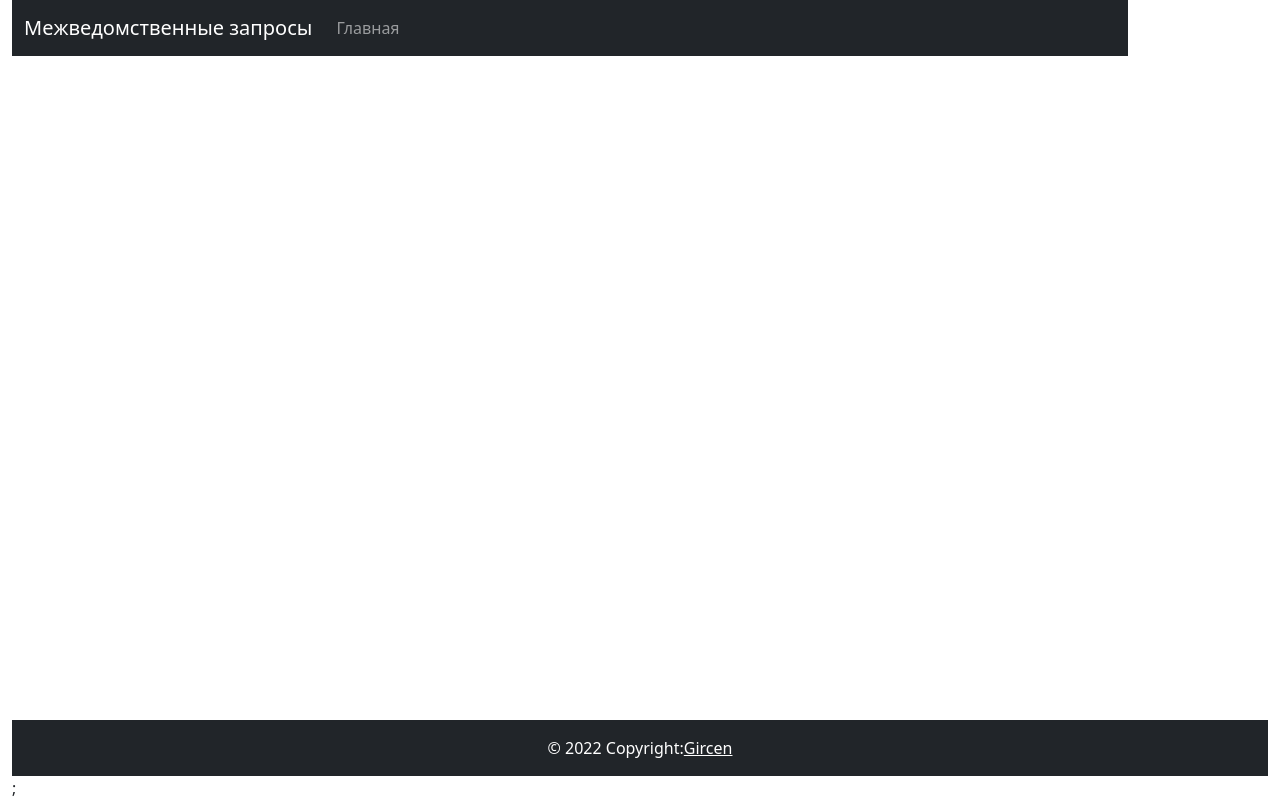
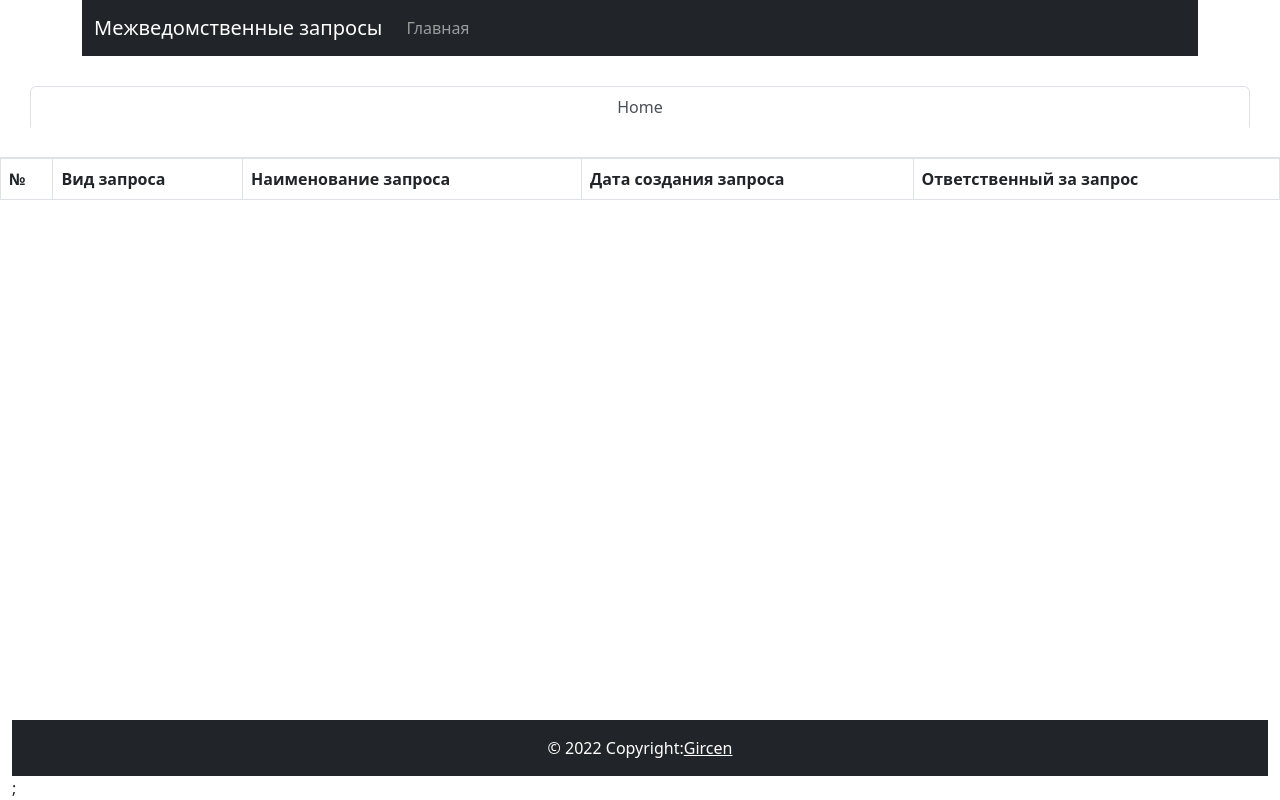
Before and after one commit to Gircen/nu, a React (Create React App) app: page / in a window 1280 px wide. Built offline with nearby package versions, Linux system fonts and the light colour scheme.

Commit message:
add table

```diff
--- a/src/App.js
+++ b/src/App.js
@@ -4,6 +4,8 @@ import {getUrlVars, route} from "./routing/routing";
 import Header from "./header/js/header";
 import Footer from "./footer/js/footer"
 import './App.css';
+import MainTab from "./tabs/MainTabs";
+import Container from "react-bootstrap/Container";
 
 function App() {
   window.onload = function() {
@@ -14,10 +16,8 @@ function App() {
 
           <script type="text/javascript">route(getUrlVars());</script>
           <Header/>
+          <MainTab/>
 
-          <Card.Body>
-
-          </Card.Body>
 
         <Card.Footer><Footer/></Card.Footer>
       </div>
--- a/src/header/css/header.css
+++ b/src/header/css/header.css
@@ -3,9 +3,6 @@
     max-width: 999999px;
 }
 .my-container-header{
-    position: fixed;
-    top: 0;
-    z-index: 2;
     width: 100%;
     max-width: 999999px;
 }
--- a/src/routing/routing.js
+++ b/src/routing/routing.js
@@ -1,9 +1,9 @@
 
 
 export function UpHome(){
-    var text = document.getElementById('text');
-    text.innerHTML="Добро пожаловать!"
-    text.style.opacity=0.7;
+    // var text = document.getElementById('text');
+    // text.innerHTML="Добро пожаловать!"
+    // text.style.opacity=0.7;
 }
 
 export function getUrlVars() {
--- a/src/table/TableInterdepartmentalRequests.js
+++ b/src/table/TableInterdepartmentalRequests.js
@@ -2,7 +2,7 @@ import Table from 'react-bootstrap/Table';
 
 function TableReq() {
     return (
-        <Table striped bordered hover variant="dark">
+        <Table striped bordered="true" hover variant="white">
             <thead>
             <tr>
                 <th>№</th>
@@ -13,7 +13,6 @@ function TableReq() {
             </tr>
             </thead>
             <tbody>
-
             </tbody>
         </Table>
     );
--- /dev/null
+++ b/src/tabs/MainTabs.js
@@ -0,0 +1,21 @@
+import Tabs from 'react-bootstrap/Tabs';
+import TabHome from "./TabInterdepartmentalRequests";
+import Container from "react-bootstrap/Container";
+import '../tabs/css/MainTab.css'
+import TableReq from "../table/TableInterdepartmentalRequests";
+import Tab from "react-bootstrap/Tab";
+
+function MainTab() {
+    return (
+            <Tabs
+                className="my-container-center"
+                defaultActiveKey="home"
+                fill
+            >
+                <Tab eventKey="home" title="Home">
+                    <TableReq />
+                </Tab>
+            </Tabs>
+    );
+}
+export default MainTab;
--- /dev/null
+++ b/src/tabs/TabInterdepartmentalRequests.js
@@ -0,0 +1,12 @@
+import Tab from 'react-bootstrap/Tab';
+import TableReq from "../table/TableInterdepartmentalRequests";
+
+function TabHome() {
+    return (
+            <Tab eventKey="home" title="Home">
+                <TableReq />
+            </Tab>
+
+    );
+}
+export default TabHome;
--- /dev/null
+++ b/src/tabs/css/MainTab.css
@@ -0,0 +1,6 @@
+.my-container-center {
+    max-height: 100%;
+    padding: 30px;
+    display: block;               /* 2 */
+    top: 8%;
+}
```
